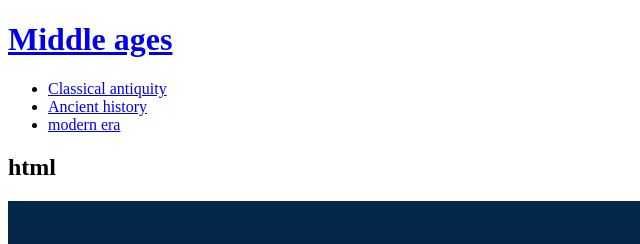
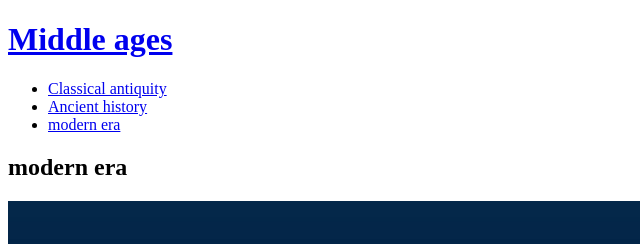
Before and after one commit to adfjkl/website2, a plain HTML site: page w03/3.html in a window 1280 px wide. Shown: the top 244 px of the page, 0-640 px from the left. Drawn offline with Linux system fonts and the light colour scheme.

Commit message:
Update 3.html

```diff
--- a/w03/3.html
+++ b/w03/3.html
@@ -12,7 +12,7 @@
 <li><a href="3.html">modern era</a></li>
 </ul>
 
-<h2>html</h2>
+<h2>modern era</h2>
 <img src="modern era.jpg" width="100%" alt="html image">
 <P>The modern era or the modern period, also known as modern history or modern times, is the period of human history that succeeds the post-classical era (also known, particularly with reference to Europe, as the Middle Ages), which ended around 1500 AD, up to the present.</P>
 <p style="margin-top: 40px">This terminology is a historical periodization that is applied primarily to European and Western history.</p>
```
